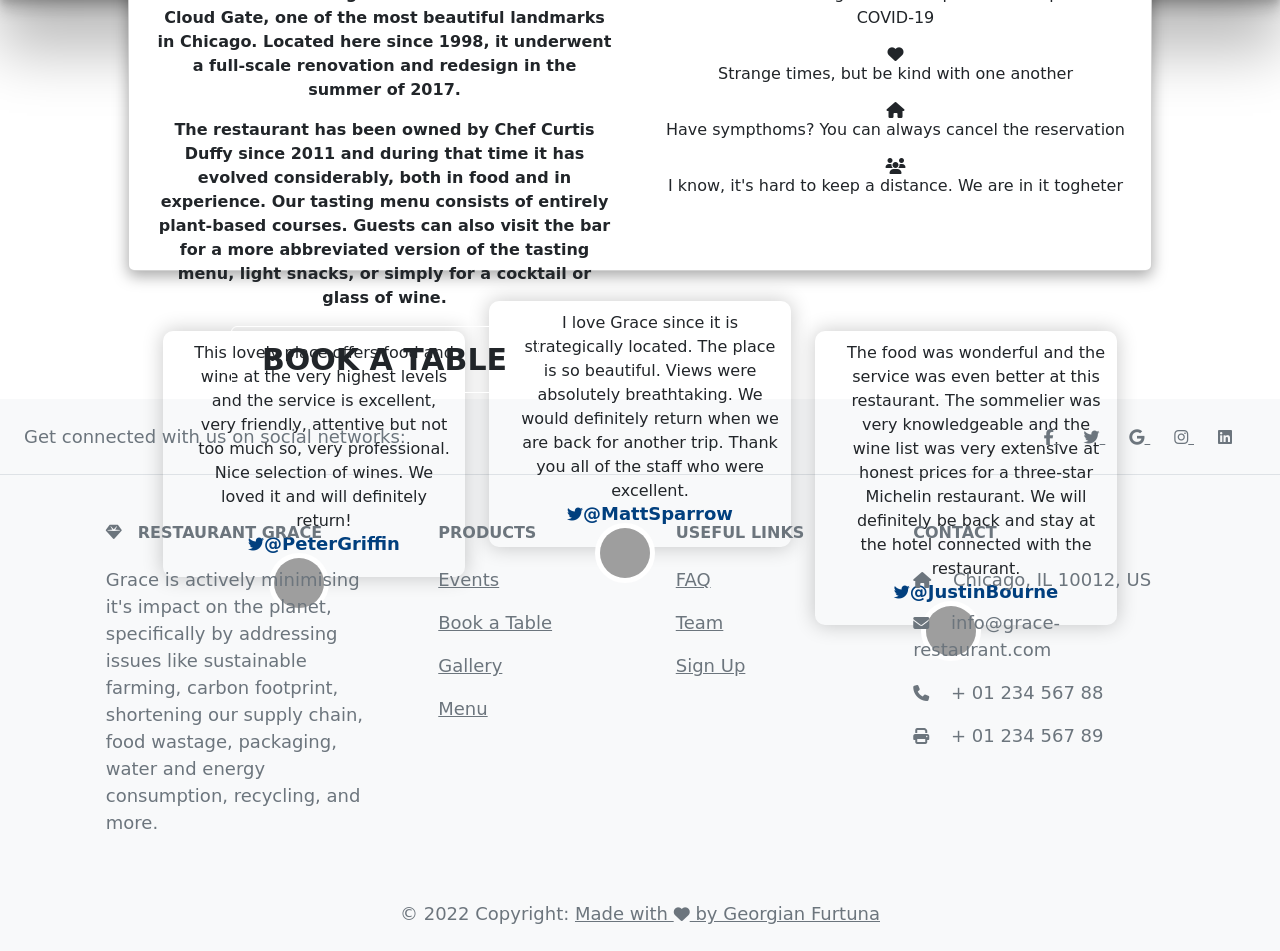
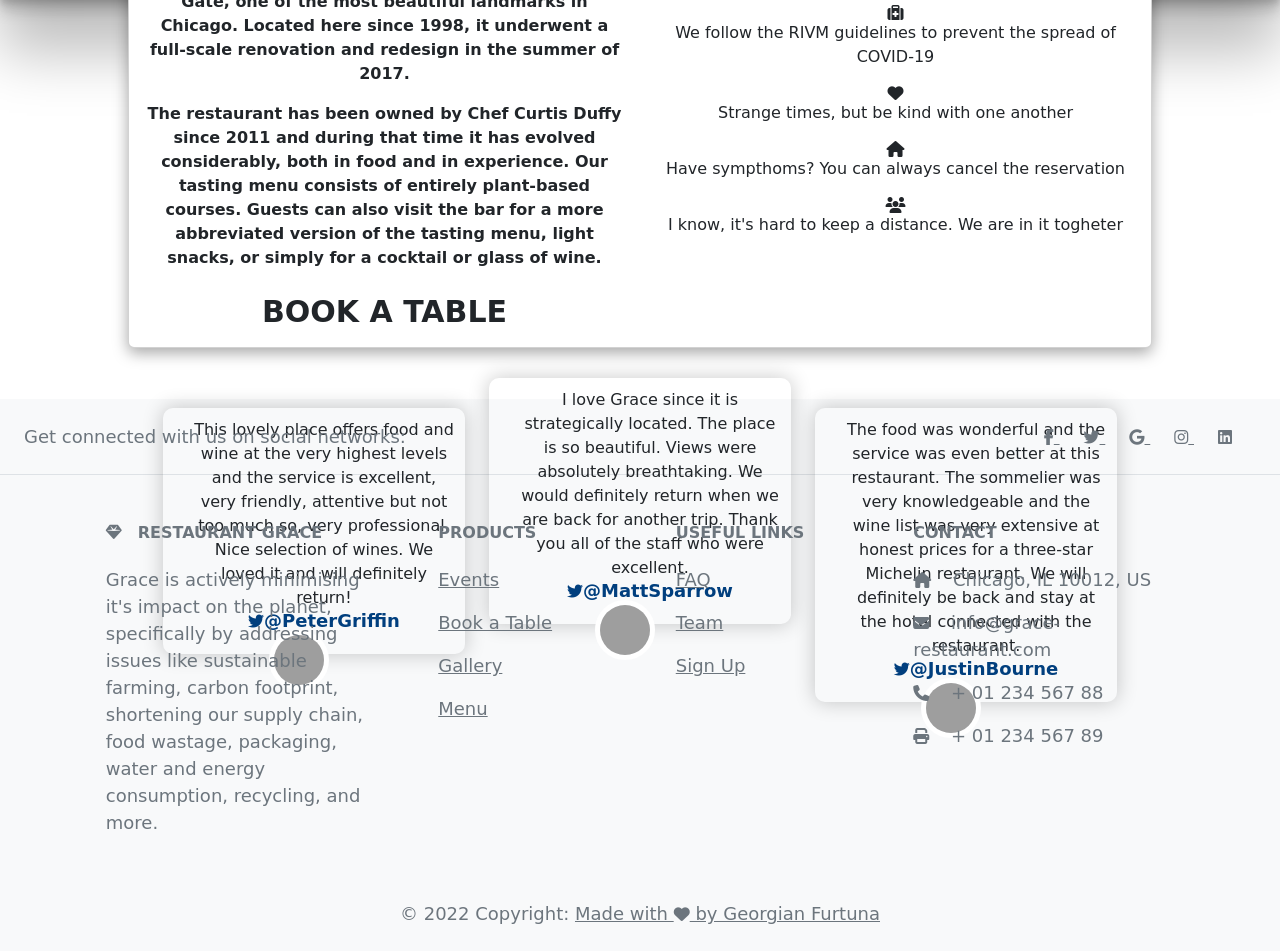
Before and after one commit to GeorgianF/Grace-P4-CI, a Django app: page /our-restaurant/ in a window 1280 px wide; the page is wider, and only the part inside the window is pictured. Shown: the part 401-1352 px from the top of that part. Run offline with Django 3.2, Linux system fonts and the light colour scheme; some libraries are stand-ins or nearby versions; some web fonts are replaced; grey boxes are pictures that could not be loaded.

Commit message:
fix bug on the our-restaurant.html, card class same as on the menu page, and it was getting flipped on click - added a new class

```diff
--- a/static/css/style.css
+++ b/static/css/style.css
@@ -136,7 +136,7 @@ a.btn-index {
     font-size: 30px;
     font-weight: bolder;
     border: 1px solid white;
-    padding: 10px 30px;
+    padding: 2px 20px;
     transition: all 0.3s;
     position: relative;
     overflow: hidden;
@@ -197,6 +197,10 @@ a.btn-index:hover::before{
     margin: 0 auto;
     position: absolute;
     top: -90px;
+}
+
+.card-body-restaurant {
+    margin-bottom: 10px;
 }
 
 .card .card-text {
--- a/templates/our-restaurant.html
+++ b/templates/our-restaurant.html
@@ -11,7 +11,7 @@
             <div class="container">
                 <div class="row justify-content">
                     <div class="col-xxl-6 col-xl-6 col-lg-6 col-md-6 col-sm-12 col-12">
-                        <div class="card-body">
+                        <div class="card-body-restaurant">
                             <h5 class="card-title">GRACE</h5>
                             <p class="card-text">The restaurant is a fine dining restaurant located in the heart of
                                 Chicago. The
```
